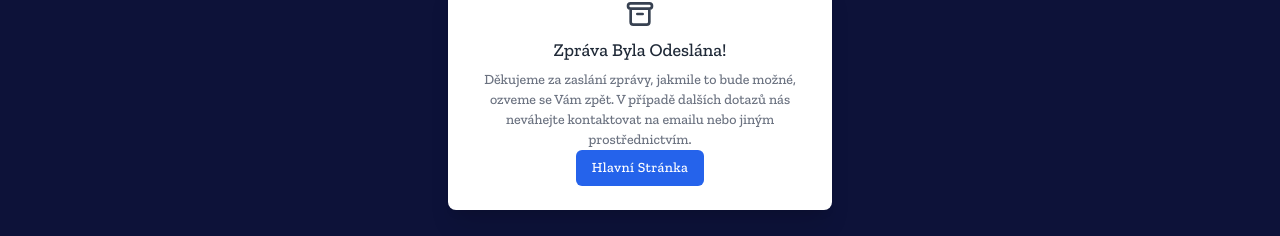
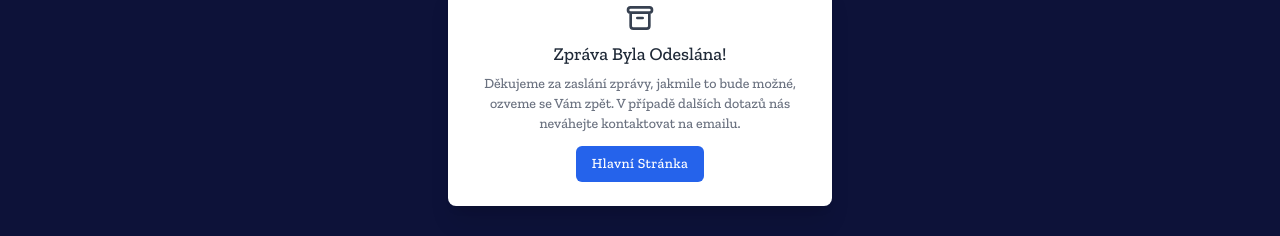
Before and after one commit to LukasKalenda/Sketchhub.eu, a Nuxt app: page /success in a window 1280 px wide. Shown: the part 400-636 px from the top of the page. Built offline with nearby package versions, Linux system fonts and the light colour scheme; a web font is replaced by a local one.

Commit message:
SEO script vo index.vue

```diff
--- a/pages/index.vue
+++ b/pages/index.vue
@@ -1,8 +1,5 @@
 <template>
   <div>
-    <Head>
-      <Title>Sketchub.eu</Title>
-    </Head>
     <!-- Landing page -->
     <section class="">
       <div class="container px-6 py-16 mx-auto">
@@ -110,3 +107,14 @@
     </section>
   </div>
 </template>
+
+<script setup lang="ts">
+useSeoMeta({
+  title: 'Sketchub.eu',
+  ogTitle: 'Sketchub.eu',
+  description: 'This site is about 3D models of historic battleships. We use Fusion 360 and Autodesk to create them.',
+  ogDescription: 'This site is about 3D models of historic battleships. We use Fusion 360 and Autodesk to create them.',
+})
+</script>
+
+D
--- a/pages/success.vue
+++ b/pages/success.vue
@@ -44,12 +44,12 @@
                 </h3>
                 <p class="mt-2 text-sm text-gray-500 dark:text-gray-400">
                   Děkujeme za zaslání zprávy, jakmile to bude možné, ozveme se Vám
-                  zpět. V případě dalších dotazů nás neváhejte kontaktovat na emailu nebo jiným prostřednictvím.
+                  zpět. V případě dalších dotazů nás neváhejte kontaktovat na emailu.
                 </p>
               </div>
             </div>
 
-            <div class="sm:flex sm:items-center flex items-center justify-center">
+            <div class="sm:flex sm:items-center flex items-center justify-center pt-3">
               <NuxtLink
                 to="/"
                 class="px-4 py-2 mt-2 text-sm font-medium tracking-wide text-white capitalize transition-colors duration-300 transform bg-blue-600 rounded-md sm:w-auto sm:mt-0 hover:bg-blue-500 focus:outline-none focus:ring focus:ring-blue-300 focus:ring-opacity-40"
```
Also changed, not shown: pages/kontakt/index.vue (+0 -17 lines).
